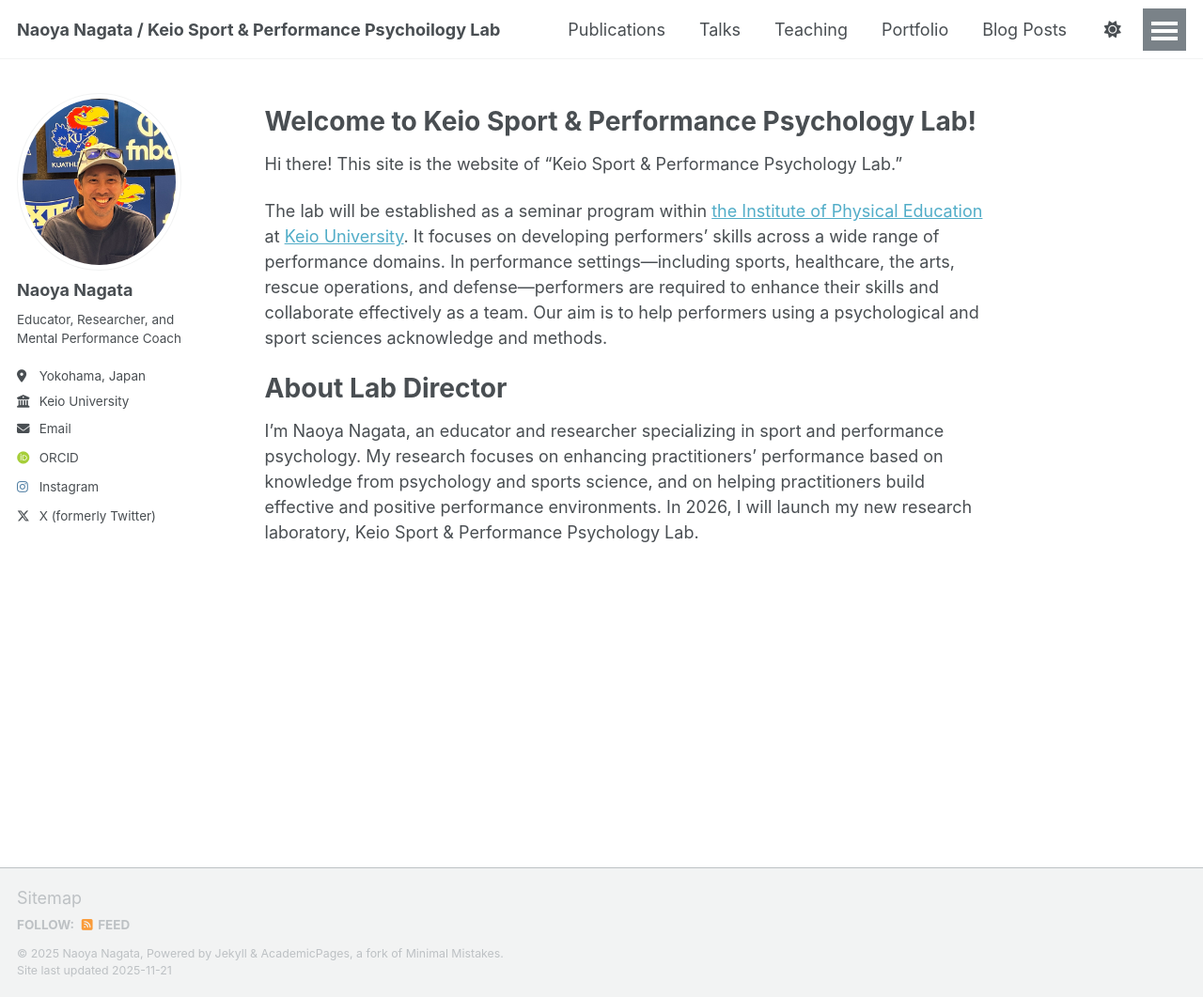
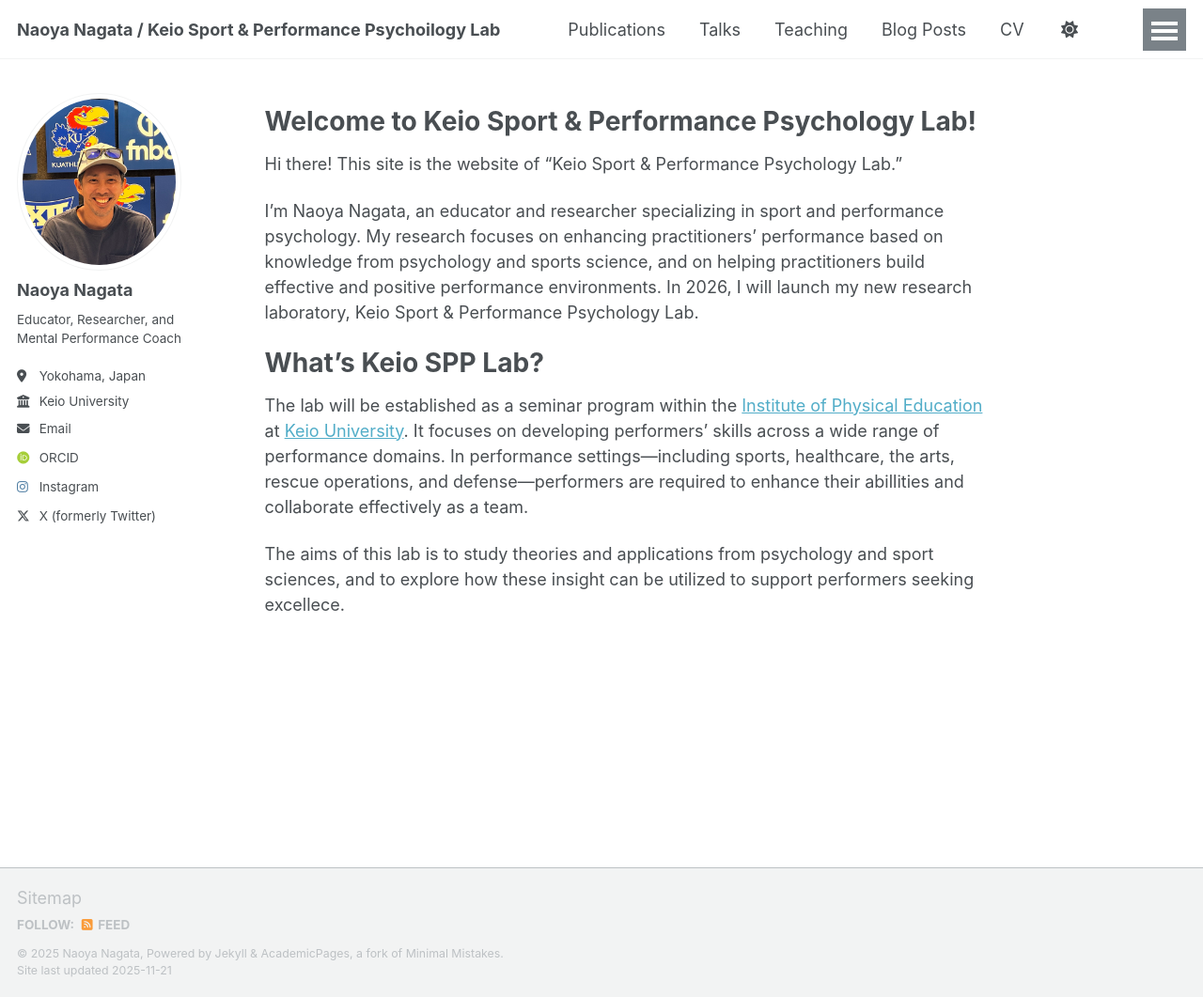
Before and after one commit to naganao329/naganao329.github.io, a Jekyll site: the page built from _pages/about.md, in a window 1280 px wide and 1061 px high. Shown: the whole window at 94% size. Built offline with Jekyll 4.4.1, drawn with Linux system fonts in a browser that asks for light colours; some web fonts are replaced; a script that is not in the unit is left out.

Commit message:
Nov. 21, 2025, 11:30 CST

```diff
--- a/_pages/about.md
+++ b/_pages/about.md
@@ -10,8 +10,10 @@ Welcome to Keio Sport & Performance Psychology Lab!
 ======
 Hi there! This site is the website of "Keio Sport & Performance Psychology Lab."
 
-The lab will be established as a seminar program within [the Institute of Physical Education](https://ipe.hc.keio.ac.jp/) at [Keio University](https://www.keio.ac.jp/ja/). It focuses on developing performers’ skills across a wide range of performance domains. In performance settings—including sports, healthcare, the arts, rescue operations, and defense—performers are required to enhance their skills and collaborate effectively as a team. Our aim is to help performers using a psychological and sport sciences acknowledge and methods.
+I’m Naoya Nagata, an educator and researcher specializing in sport and performance psychology. My  research focuses on enhancing practitioners’ performance based on knowledge from psychology and sports science, and on helping practitioners build effective and positive performance environments. In 2026, I will launch my new research laboratory, Keio Sport & Performance Psychology Lab.
 
-About Lab Director
+What's Keio SPP Lab?
 ======
-I’m Naoya Nagata, an educator and researcher specializing in sport and performance psychology. My  research focuses on enhancing practitioners’ performance based on knowledge from psychology and sports science, and on helping practitioners build effective and positive performance environments. In 2026, I will launch my new research laboratory, Keio Sport & Performance Psychology Lab.
+The lab will be established as a seminar program within the [Institute of Physical Education](https://ipe.hc.keio.ac.jp/) at [Keio University](https://www.keio.ac.jp/ja/). It focuses on developing performers’ skills across a wide range of performance domains. In performance settings—including sports, healthcare, the arts, rescue operations, and defense—performers are required to enhance their abillities and collaborate effectively as a team.
+
+The aims of this lab is to study theories and applications from psychology and sport sciences, and to explore how these insight can be utilized to support performers seeking excellece.
```
Also changed, not shown: _data/navigation.yml (+6 -6 lines), _teaching/2014-spring-teaching-1.md (+1 -1 lines).
